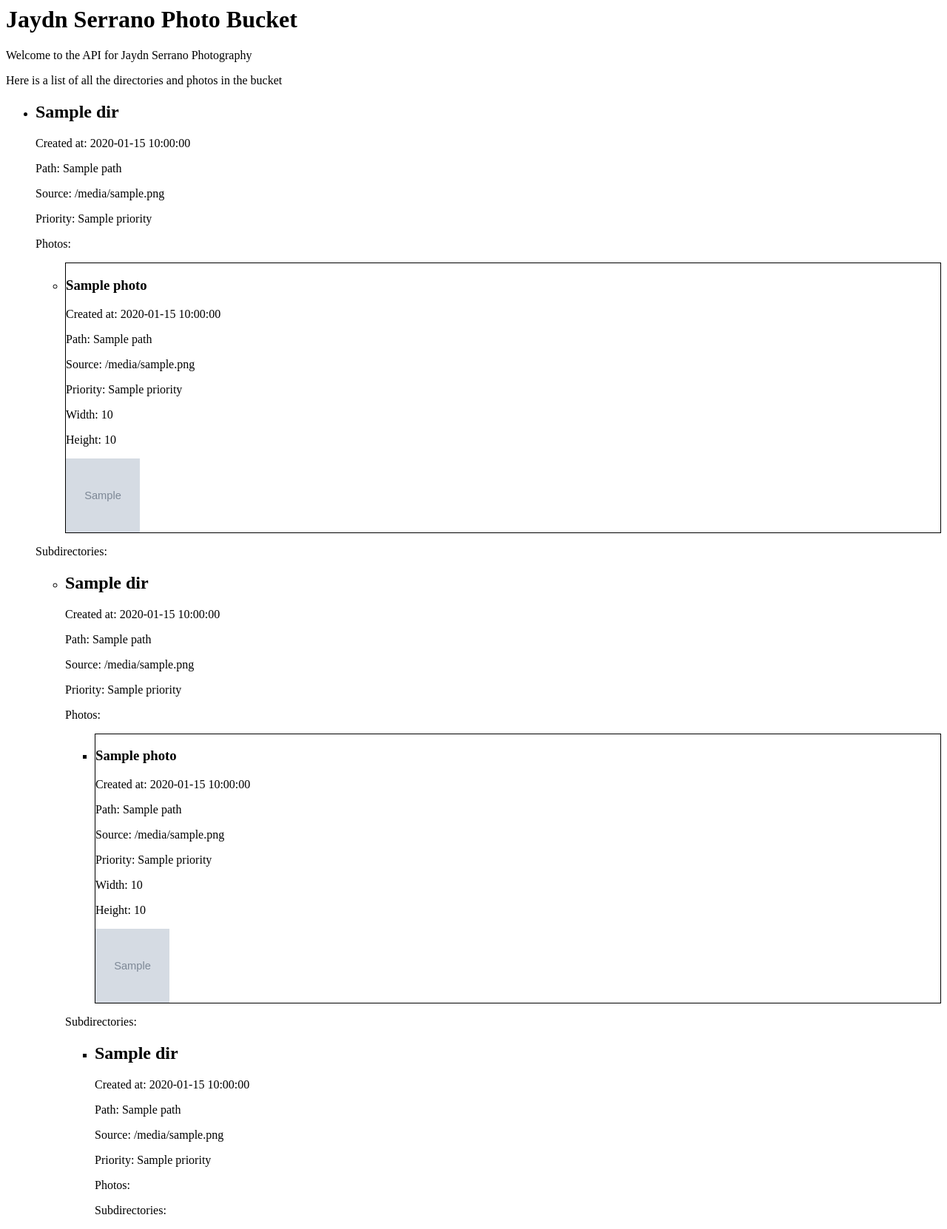
After one commit to connoraleks/JaydnSerrano-Backend, a Flask app: template templates/dirents.html in a window 1280 px wide. The commit adds this page. Shown: the whole page at 74% size. Run offline with Flask 2, Linux system fonts and the light colour scheme; the template is opened without the code that fills it: most values are stand-ins (such as "Sample title", 1, 10 or a date in 2020); grey boxes marked "Sample" are stand-in pictures; some libraries are stand-ins or nearby versions.

Commit message:
feat: work in progress but s3 seems to work without permissions

```diff
--- a/application.py
+++ b/application.py
@@ -4,162 +4,254 @@ from flask_cors import CORS
 from boto3.dynamodb.conditions import Key, Attr
 import boto3
 from PIL import Image
+from pathlib import Path
 import os
-from pathlib import Path
+from wsgiref.handlers import format_date_time
+from flask_mysqldb import MySQL
+from werkzeug.utils import secure_filename
 import datetime
+import shutil
+# Upload folder constant, used to store photos temporarily
+UPLOAD_FOLDER = '/tmp/photos/'
+# Allowed file extensions
+ALLOWED_EXTENSIONS = {'png', 'jpg', 'jpeg', 'gif'}
 # Initialize the application
 application = Flask(__name__)
-
+# Setup hidden variables for the application
+application.config['UPLOAD_FOLDER'] = '/tmp/photos/'
+application.config['MYSQL_HOST'] = os.environ['MYSQL_HOST']
+application.config['MYSQL_USER'] = os.environ['MYSQL_USER']
+application.config['MYSQL_PASSWORD'] = os.environ['MYSQL_PASSWORD']
+application.config['MYSQL_DB'] = os.environ['MYSQL_DB']
 # Set up cors support for all routes
 CORS(application, resources={r"/*": {"origins": "*"}}, supports_credentials=True)
-
 # Set up API
 api = Api(application)
+# Set up MySQL
+mysql = MySQL(application)
+# Set up S3
+s3 = boto3.Session( aws_access_key_id=os.environ['AWS_ACCESS_KEY_ID'], aws_secret_access_key=os.environ['AWS_SECRET_ACCESS_KEY'], region_name=os.environ['AWS_REGION']).resource('s3')
+# Get the S3 bucket
+bucket = s3.Bucket(os.environ['AWS_BUCKET'])
 
-UPLOAD_FOLDER = '/tmp/photos/'
-session = boto3.Session(
-    region_name='us-east-1',
-    aws_access_key_id=os.environ['AWS_ACCESS_KEY_ID'],
-    aws_secret_access_key=os.environ['AWS_SECRET_ACCESS_KEY']
-)
-dynamodb = session.resource('dynamodb')
-table = dynamodb.Table('jaydnserrano-photos')
-s3 = session.resource('s3')
-class Database(Resource):
-    def make_photo (self, photo, root):
-        parent_name = 'root'
-        relative_path = '/' + root.replace(UPLOAD_FOLDER, '') if root != UPLOAD_FOLDER else ''
-        format_date_time = datetime.datetime.now().strftime("%Y-%m-%d %H:%M:%S")
-        # Root folders should have parent set to 0
-        if(root != UPLOAD_FOLDER):
-            # Get the parent id from the database by querying the parent folder name
-            parent_name = root.split('/')[-1]
-        img = Image.open(root + '/' + photo)
-        (width, height) = img.size
+def json_dirent(dirent):
+    if(dirent[3] == 0):
         return {
-            'name': photo,
-            'parent': parent_name,
-            'type': 'photo',
-            'date': format_date_time,
-            'width': width,
-            'height': height,
-            'url': "https://jaydnserrano.s3.amazonaws.com/photos" + relative_path + '/' + photo,
-            'path': relative_path + '/' + photo,
-            'priority': 0
+            'id': dirent[0],
+            'name': dirent[1],
+            'parent': dirent[2],
+            'isDir': dirent[3],
+            'created_at': dirent[4],
+            'path': dirent[5],
+            'src': dirent[6],
+            'priority': dirent[7],
+            'width': dirent[8],
+            'height': dirent[9],
         }
-    def make_directory(self, dir, root):
-        parent_name = 'root'
-        relative_path = '/' + root.replace(UPLOAD_FOLDER, '') if root != UPLOAD_FOLDER else ''
-        format_date_time = datetime.datetime.now().strftime("%Y-%m-%d %H:%M:%S")
-        # Root folders should have parent set to 0
-        if(root != UPLOAD_FOLDER):
-            parent_name = root.split('/')[-1]
+    else:
         return {
-                'name': dir,
-                'parent': parent_name,
-                'type': 'folder',
-                'date': format_date_time,
-                'width': None,
-                'height': None,
-                'url': None,
-                'path': relative_path + '/' + dir,
-                'priority': 0
-            }
-    def retrieve_bucket_data(self):
-        bucket = s3.Bucket('jaydnserrano')
-        objs = list(bucket.objects.filter(Prefix='photos/'))
-        for obj in objs:
-            # remove the file name from the object key
-            obj_path = "/tmp/" + os.path.dirname(obj.key)
-            # create nested directory structure if it doesn't exist
-            if(not os.path.exists(obj_path)): Path(obj_path).mkdir(parents=True, exist_ok=True)
-            # save file with full path locally if not already saved
-            if(not os.path.exists("/tmp/" + obj.key)): bucket.download_file(obj.key, "/tmp/"+obj.key)
-        stack = {'photos': [], 'folders': []}
-        for root, dirs, files in os.walk(UPLOAD_FOLDER):
-            for file in files:
-                stack['photos'].append(self.make_photo(file, root))
-            for dir in dirs:
-                stack['folders'].append(self.make_directory(dir, root))
-        return stack
-    def populate_db(self, stack):
-        for item in stack['folders']:
-            table.put_item(Item=item)
-        for item in stack['photos']:
-            table.put_item(Item=item)
+            'id': dirent[0],
+            'name': dirent[1],
+            'parent': dirent[2],
+            'isDir': dirent[3],
+            'created_at': dirent[4],
+            'path': dirent[5],
+            'src': dirent[6],
+            'priority': dirent[7],
+            'photos': [],
+            'dirs': [],
+        }
+# Determine if a file extension is allowed
+def allowed_file(filename):
+    return '.' in filename and \
+        filename.rsplit('.', 1)[1].lower() in ALLOWED_EXTENSIONS
+# Update the priority of dirents in the database
+def set_priority(priority_array):
+    # Given a list of photo ids, set the priority of each photo to its index in the list
+    cursor = mysql.connection.cursor()
+    for index in range(len(priority_array)):
+        cursor.execute("UPDATE Dirents SET priority = %s WHERE id = %s", (index, priority_array[index]))
+    mysql.connection.commit()
+    cursor.close()
+#Get photos for a directory
+def getPhotos(parent_id=None):
+    cursor = mysql.connection.cursor()
+    query = "SELECT * FROM Dirents WHERE parent = "+str(parent_id)+" AND isDir = 0 ORDER BY priority ASC" if parent_id else "SELECT * FROM Dirents WHERE parent IS NULL AND isDir = 0 ORDER BY priority ASC"
+    photos = []
+    cursor.execute(query)
+    for dirent in cursor.fetchall(): photos.append(json_dirent(dirent))
+    cursor.close()
+    return photos
+def getAllDirs():
+    cursor = mysql.connection.cursor()
+    query = "SELECT * FROM Dirents WHERE isDir = 1 ORDER BY priority ASC"
+    dirs = [json_dirent((-1, 'root', None, 1, None, '/', 'https://uploads.jaydnserrano.com/', None, None, None))]
+    cursor.execute(query)
+    for dirent in cursor.fetchall(): dirs.append(json_dirent(dirent))
+    cursor.close()
+    return dirs
+def getDirs(parent_id=None):
+    cursor = mysql.connection.cursor()
+    query = "SELECT * FROM Dirents WHERE parent = "+str(parent_id)+" AND isDir = 1 ORDER BY priority ASC" if parent_id else "SELECT * FROM Dirents WHERE parent IS NULL AND isDir = 1 ORDER BY priority ASC"
+    dirs = []
+    cursor.execute(query)
+    for dirent in cursor.fetchall(): dirs.append(json_dirent(dirent))
+    cursor.close()
+    return dirs
+# Build the directory tree from the database
+def buildTree(parent_id=None):
+    cursor = mysql.connection.cursor()
+    # Make a json_dirent for this directory to be returned, if parent_id is None, this is the root directory
+    root = None
+    if(parent_id == None):
+        root = json_dirent((-1, 'root', None, 1, None, '/', 'https://uploads.jaydnserrano.com/', None, None, None))
+    else:
+        cursor.execute("SELECT * FROM Dirents WHERE id = %s", (parent_id,))
+        root = json_dirent(cursor.fetchone())
+    # Get all the directories in this directory
+    if(parent_id == None): cursor.execute("SELECT * FROM Dirents WHERE parent IS NULL AND isDir = 1 ORDER BY priority ASC")
+    else: cursor.execute("SELECT * FROM Dirents WHERE parent = %s AND isDir = 1 ORDER BY priority ASC", (parent_id,))
+    for dirent in cursor.fetchall():
+        # Add the directory to the root directory
+        root['dirs'].append(buildTree(dirent[0]))
+    # Get all the photos in this directory
+    if(parent_id == None): cursor.execute("SELECT * FROM Dirents WHERE parent IS NULL AND isDir = 0 ORDER BY priority ASC")
+    else: cursor.execute("SELECT * FROM Dirents WHERE parent = %s AND isDir = 0 ORDER BY priority ASC", (parent_id,))
+    for dirent in cursor.fetchall():
+        # Add the photo to the root directory
+        root['photos'].append(json_dirent(dirent))
+    return root
+def buildTreeOneLevel(parent_id=None):
+    cursor = mysql.connection.cursor()
+    # Make a json_dirent for this directory to be returned, if parent_id is None, this is the root directory
+    root = None
+    if(parent_id == None):
+        root = json_dirent((-1, 'root', None, 1, None, '/', 'https://uploads.jaydnserrano.com/', None, None, None))
+    else:
+        cursor.execute("SELECT * FROM Dirents WHERE id = %s", (parent_id,))
+        if(cursor.rowcount == 0): return []
+        root = json_dirent(cursor.fetchone())
+    # Get all the directories in this directory, but only add their names, ids, and photos to the dirs array
+    if(parent_id == None): cursor.execute("SELECT * FROM Dirents WHERE parent IS NULL AND isDir = 1 ORDER BY priority ASC")
+    else: cursor.execute("SELECT * FROM Dirents WHERE parent = %s AND isDir = 1 ORDER BY priority ASC", (parent_id,))
+    for dirent in cursor.fetchall():
+        # Add the name to the root directory
+        tempdir = json_dirent(dirent)
+        tempdir['photos'] = getPhotos(dirent[0])
+        tempdir['dirs'] = getDirs(dirent[0])
+        root['dirs'].append(tempdir)
+    # Get all the photos in this directory
+    root['photos'] = getPhotos(parent_id)
+    return root
+# Update the database to reflect the S3 bucket
+def verifyDB():
+    objs = bucket.objects.all()
+    for obj in objs:
+        parent, name = os.path.split(obj.key)
+        # If the parent has not been added to database yet, add it
+        cursor = mysql.connection.cursor()
+        cursor.execute("SELECT id FROM Dirents WHERE name = %s", (parent, ))
+        if(cursor.rowcount == 0):
+            cursor.execute("INSERT IGNORE INTO Dirents (name, isDir, src, path) VALUES (%s, 1, %s, %s)", (parent, 'https://uploads.jaydnserrano.com/' + parent, '/' + parent))
+            mysql.connection.commit()
+            cursor.execute("SELECT id FROM Dirents WHERE name = %s", (parent, ))
+        else:
+            # Update the path and src of the parent
+            path = '/' + parent
+            src = 'https://uploads.jaydnserrano.com/' + parent
+            cursor.execute("UPDATE Dirents SET path = %s, src = %s WHERE name = %s", (path, src, parent))
+            mysql.connection.commit()
+            cursor.execute("SELECT id FROM Dirents WHERE name = %s", (parent, ))
+
+        parent_id = cursor.fetchone()[0]
+        if(name != ''):
+            cursor.execute("SELECT id FROM Dirents WHERE name = %s AND parent = %s", (name, parent_id))
+            if(cursor.rowcount == 0):
+                cursor.execute("INSERT INTO Dirents (name, isDir, src, parent) VALUES (%s, 0, %s, %s)", (name, 'https://uploads.jaydnserrano.com/' + obj.key, parent_id))
+            else:
+                path = '/' + parent + '/' + name
+                src = 'https://uploads.jaydnserrano.com/' + parent + '/' + name
+                cursor.execute("UPDATE Dirents SET path = %s, src = %s WHERE name = %s AND parent = %s", (path, src, name, parent_id))
+        mysql.connection.commit()
+        cursor.close()
+class Greeting(Resource):
     def get(self):
-        stack = self.retrieve_bucket_data()
-        self.populate_db(stack)
-        response = make_response(stack, 200)
-        return response
-api.add_resource(Database, '/database')
-
-class Dirent(Resource):
-    # Helper function to make a folder object
-    def make_folder(self, folder):
-        return {
-            'name': folder['name'],
-            'path': folder['path'],
-            'date': folder['date'],
-            'photos': self.get_photos_by_folder(folder['name']),
-            'folders': self.get_folders_by_folder(folder['name'])
-
-        }
-    # Helper function to make a photo object
-    def make_photo(self, photo):
-        return {
-            'name': photo['name'],
-            'path': photo['path'],
-            'date': photo['date'],
-            'width': photo['width'],
-            'height': photo['height'],
-            'src': photo['url']
-        }
-    # Helper function to get photos in a particular folder
-    def get_photos_by_folder(self, folder_name):
-        response = table.scan(
-            FilterExpression=Attr('parent').eq(folder_name) & Attr('type').eq('photo')
-        )
-        items = response['Items']
-        return [self.make_photo(item) for item in items] if len(items) > 0 else []
-    # Helper function to get folders in a particular folder
-    def get_folders_by_folder(self, folder_name):
-        response = table.scan(
-            FilterExpression=Attr('parent').eq(folder_name) & Attr('type').eq('folder')
-        )
-        items = response['Items']
-        return [self.make_folder(item) for item in items] if len(items) > 0 else []
-    def get_root(self):
-        return self.make_folder({'name': 'root', 'path': '/', 'date': '2020-01-01 00:00:00'})
-
-    # Get all dirents or a specific dirent
-    def get(self, folder=None):
-        if not folder:
-            return make_response({
-                'folders': self.get_root(),
-                'photos': []
-                }, 200)
-        return make_response({
-            'folders': self.get_folders_by_folder(folder),
-            'photos': self.get_photos_by_folder(folder)
-            }, 200)
-api.add_resource(Dirent, '/dirents', '/dirents/<string:folder>')
-class Landing(Resource):
-    def get(self):
-        return make_response(render_template('index.html', root=Dirent().get_root()))
-api.add_resource(Landing, '/')
-
+        return make_response(render_template('index.html'))
+api.add_resource(Greeting, '/')
 class Login(Resource):
     def post(self):
-        username = request.form['username']
-        password = request.form['password']
-        print(username, password)
-        print(os.environ['JS_LOGIN'], os.environ['JS_PASSWORD'])
-        # compare with environment variables JS_LOGIN and JS_PASSWORD
-        if(username == os.environ['JS_LOGIN'] and password == os.environ['JS_PASSWORD']):
+        if(request.form['username'] == os.environ['JS_LOGIN'] and request.form['password'] == os.environ['JS_PASSWORD']):
             return make_response({'success': True}, 200)
+        return make_response({'success': False}, 401)
+api.add_resource(Login, '/login')
+class Dirents(Resource):
+    def post(self, id=None):
+        if(request.form['action'] == 'edit'):
+            # If ID was not passed
+            if(id == None):
+                return make_response({'success': False, 'error': 'Cannot edit NULL directory'}, 400)
+
+            # Variable inits
+            name = request.form['name']
+            parent_id = request.form['parent'] if int(request.form['parent']) != -1 else None
+            cursor = mysql.connection.cursor()
+
+            # Check if the dirent already exists WORKS UP TO HERE SO FAR
+            cursor.execute("SELECT id FROM Dirents WHERE name = %s AND parent = %s", (name, parent_id))
+            if(cursor.rowcount != 0):
+                return make_response({'success': False, 'error': 'Directory already exists'}, 409)
+            # Move the object in S3 if it is an image
+            cursor.execute("SELECT path,isDir FROM Dirents WHERE id = %s", (id,))
+            path, isDir = cursor.fetchone()
+            parent_path = ''
+            if(parent_id != None):
+                cursor.execute("SELECT path FROM Dirents WHERE id = %s", (parent_id,))
+                parent_path = cursor.fetchone()[0]
+            temp = []
+            if(isDir == 0):
+                temp.append({
+                    'bucket': bucket.name,
+                    'old_key': path[1:],
+                    'new_key': (parent_path[1:] + '/' if len(parent_path) > 0 else '') + name
+                })
+                bucket.Object((parent_path[1:] + '/' if len(parent_path) > 0 else '') + name).copy_from(CopySource={'Bucket': bucket.name, 'Key': path[1:]}, ExtraArgs={'ACL':'public-read'})
+                bucket.Object(path[1:]).delete()
+            else:
+                # Create empty folder in S3 titled name
+                bucket.put_object(Key=(parent_path[1:] + '/' if len(parent_path) > 0 else '') + name + '/')
+                # Move all the objects in the directory
+                cursor.execute("SELECT path FROM Dirents WHERE parent = %s", (id,))
+                for dirent in cursor.fetchall():
+                    temp.append({
+                        'bucket': bucket.name,
+                        'old_key': dirent[0][1:],
+                        'new_key': (parent_path[1:] + '/' if len(parent_path) > 0 else '') + name + '/' + dirent[0].split('/')[-1],
+                    })
+                    bucket.Object( (parent_path[1:] + '/' if len(parent_path) > 0 else '') + name + '/' + dirent[0].split('/')[-1]).copy_from(CopySource={'Bucket': bucket.name, 'Key': dirent[0][1:]})
+                    bucket.Object(dirent[0][1:]).delete()
+            # Update the database
+            cursor.execute("UPDATE Dirents SET name = %s, parent = %s, path = %s, src = %s WHERE id = %s", (name, parent_id, (parent_path[1:] + '/' if len(parent_path) > 0 else '') + name, 'https://uploads.jaydnserrano.com/' + (parent_path[1:] + '/' if len(parent_path) > 0 else '') + name, id))
+            mysql.connection.commit()
+
+            #Update the child photos to reflect the new src and path of the parent
+            cursor.execute("SELECT * FROM Dirents WHERE parent = %s AND isDir = 0", (id,))
+            for dirent in cursor.fetchall():
+                cursor.execute("UPDATE Dirents SET path = %s, src = %s WHERE id = %s", ((parent_path[1:] + '/' if len(parent_path) > 0 else '') + name + '/' + dirent[1], 'https://uploads.jaydnserrano.com/' + (parent_path[1:] + '/' if len(parent_path) > 0 else '') + name + '/' + dirent[1], dirent[0]))
+                mysql.connection.commit()
+            cursor.close()
+            return make_response({'success': True, 'attemptedList': temp}, 200)
+
+    def get(self, id=None):
+        verifyDB()
+        if(id == None):
+            return make_response(buildTree(), 200)
+        elif(id == 'dirs'):
+            return make_response(getAllDirs(), 200)
+        elif(id == 'root'):
+            return make_response(buildTreeOneLevel(), 200)
         else:
-            return make_response({'success': False}, 401)
-api.add_resource(Login, '/login')
+            return make_response(buildTreeOneLevel(id), 200)
+api.add_resource(Dirents, '/dirents', '/dirents/<id>')
+
 if __name__ == '__main__':
-    application.run(debug=True , threaded=True, port=8000)
+    application.run(debug=True , threaded=True)
--- a/requirements.txt
+++ b/requirements.txt
@@ -6,6 +6,7 @@ distlib==0.3.6
 filelock==3.8.0
 Flask==2.2.2
 Flask-Cors==3.0.10
+Flask-MySQLdb==1.0.1
 Flask-RESTful==0.3.9
 importlib-metadata==4.12.0
 itsdangerous==2.1.2
--- /dev/null
+++ b/templates/dirents.html
@@ -0,0 +1,78 @@
+<!--
+    tree = {
+        'id': -1,
+        'name': 'root',
+        'parent': NULL,
+        'isDir': 1,
+        'created_at': NULL,
+        'path': '/',
+        'src': 'https://jaydnserrano.s3.amazonaws.com/',
+        'priority': null,
+        'photos': [photo,photo,photo...],
+        'dirs': [dir,dir,dir...],
+    }
+    dir = {
+        'id': dirent[0],
+        'name': dirent[1],
+        'parent': dirent[2],
+        'isDir': dirent[3],
+        'created_at': dirent[4],
+        'path': dirent[5],
+        'src': dirent[6],
+        'priority': dirent[7],
+        'photos': [],
+        'dirs': [],
+    }
+    photo = {
+        'id': dirent[0],
+        'name': dirent[1],
+        'parent': dirent[2],
+        'isDir': dirent[3],
+        'created_at': dirent[4],
+        'path': dirent[5],
+        'src': dirent[6],
+        'priority': dirent[7],
+        'width': dirent[8],
+        'height': dirent[9],
+    }
+-->
+<html>
+    <head>
+        <title>Flask Tutorial</title>
+    </head>
+    <body>
+        <h1>Jaydn Serrano Photo Bucket</h1>
+        <p>Welcome to the API for Jaydn Serrano Photography</p>
+        <p>Here is a list of all the directories and photos in the bucket</p>
+        <ul>
+        {% for dir in tree.dirs recursive%}
+            <li>
+                <h2>{{ dir.name }}</h2>
+                <p>Created at: {{ dir.created_at }}</p>
+                <p>Path: {{ dir.path }}</p>
+                <p>Source: {{ dir.src }}</p>
+                <p>Priority: {{ dir.priority }}</p>
+                <p>Photos:</p>
+                <ul>
+                    {% for photo in dir.photos %}
+                        <li style="border: 1px solid black;">
+                            <h3>{{ photo.name }}</h3>
+                            <p>Created at: {{ photo.created_at }}</p>
+                            <p>Path: {{ photo.path }}</p>
+                            <p>Source: {{ photo.src }}</p>
+                            <p>Priority: {{ photo.priority }}</p>
+                            <p>Width: {{ photo.width }}</p>
+                            <p>Height: {{ photo.height }}</p>
+                            <img src="{{ photo.src }}" alt="{{ photo.name }}" width="100px" height="100px">
+                        </li>
+                    {% endfor %}
+                </ul>
+                <p>Subdirectories:</p>
+                <ul>
+                    {{ loop(dir.dirs) }}
+                </ul>
+            </li>
+        {% endfor %}
+        </ul>
+    </body>
+</html>
```
Also changed, not shown: Dirent.sql (added, +13 -0 lines), templates/index.html (+2 -40 lines), 1 other file.
